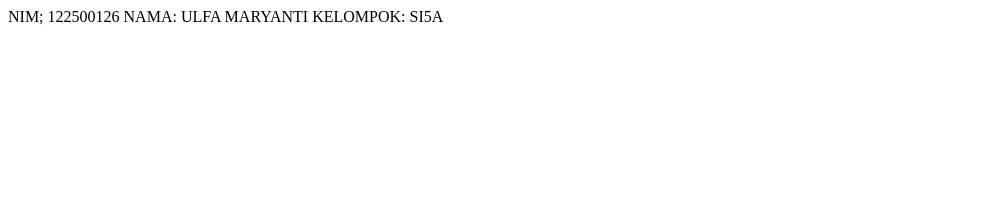
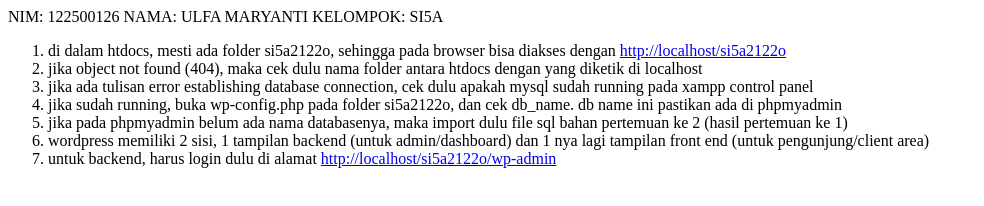
Before and after one commit to UlfaMaryanti/si5a2122o, a plain HTML site: page 2/index.html in a window 1280 px wide. Shown: the whole page, without its empty margins (0-984 px from the left). Drawn offline with Linux system fonts and the light colour scheme.

Commit message:
Update index.html

```diff
--- a/2/index.html
+++ b/2/index.html
@@ -1,3 +1,13 @@
-NIM; 122500126
+NIM: 122500126
 NAMA: ULFA MARYANTI
 KELOMPOK: SI5A
+
+<ol>
+  <li>di dalam htdocs, mesti ada folder si5a2122o, sehingga pada browser bisa diakses dengan <a href="http://localhost/si5a2122o" target="_blank">http://localhost/si5a2122o</a></li>
+  <li>jika object not found (404), maka cek dulu nama folder antara htdocs dengan yang diketik di localhost</li>
+  <li>jika ada tulisan error establishing database connection, cek dulu apakah mysql sudah running pada xampp control panel</li>
+  <li>jika sudah running, buka wp-config.php pada folder si5a2122o, dan cek db_name. db name ini pastikan ada di phpmyadmin</li>
+  <li>jika pada phpmyadmin belum ada nama databasenya, maka import dulu file sql bahan pertemuan ke 2 (hasil pertemuan ke 1)</li>
+  <li>wordpress memiliki 2 sisi, 1 tampilan backend (untuk admin/dashboard) dan 1 nya lagi tampilan front end (untuk pengunjung/client area)</li>
+  <li>untuk backend, harus login dulu di alamat <a href="http://localhost/si5a2122o/wp-admin" target="_blank">http://localhost/si5a2122o/wp-admin</a></li>
+</ol>
```
